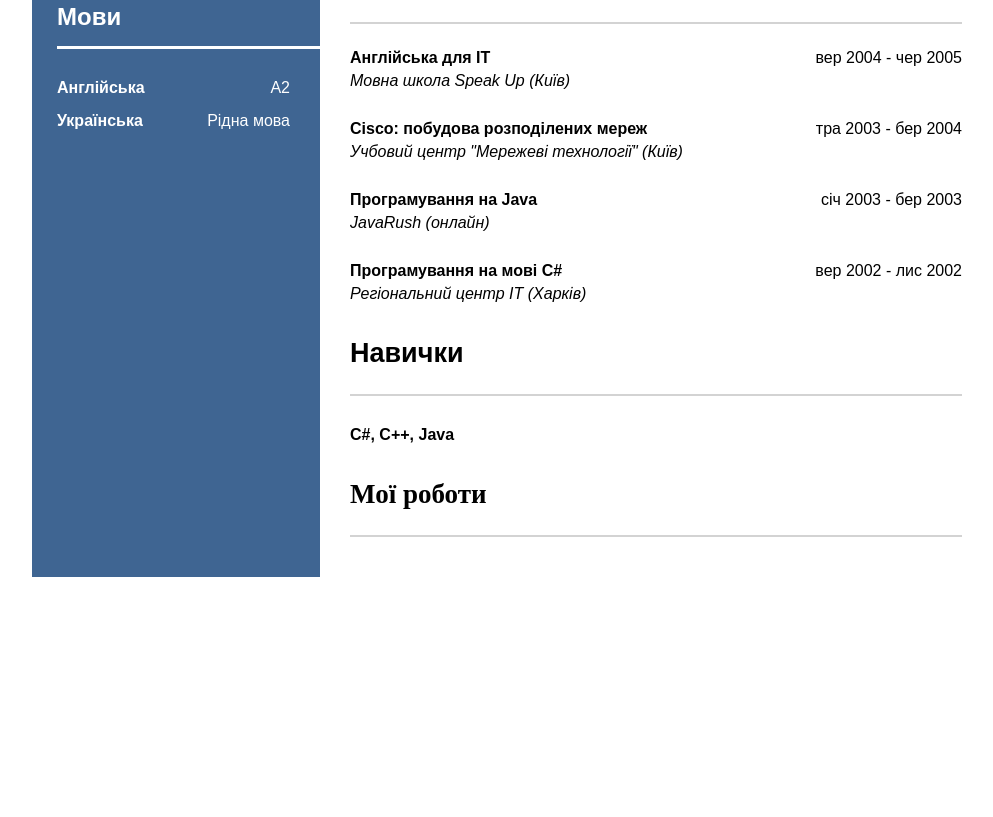
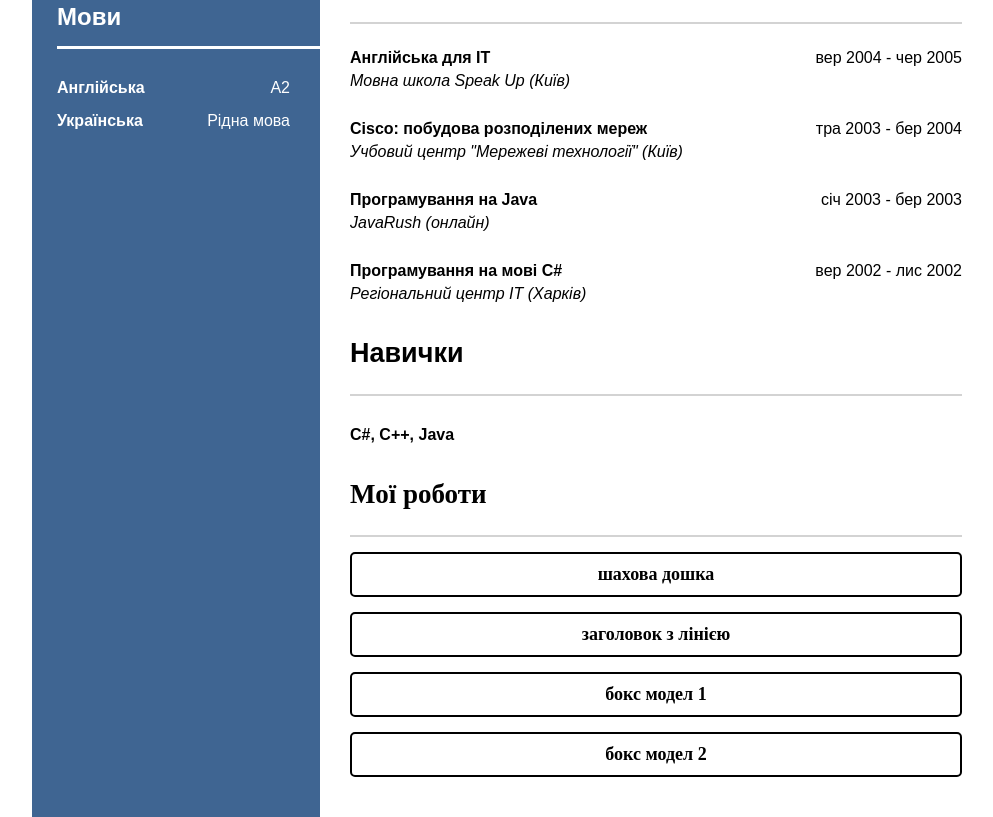
Before and after one commit to Vulkan89/vulkan89.github.io, a plain HTML site: page index.html in a window 1280 px wide. Shown: the part 850-1667 px from the top of the page, without its empty margins (128-1121 px from the left). Before the commit the page ends 1427 px from the top, so only its background shows below. Drawn offline with Linux system fonts and the light colour scheme.

Commit message:
Add files via upload

```diff
--- a/index.html
+++ b/index.html
@@ -223,6 +223,22 @@
 					Мої роботи
 				</div>
 				<hr>
+				<div class="right-side_work">
+							<ul>
+								<li class="buttons">
+									<a href="../chess/index.html">шахова дошка</a>
+								</li>
+								<li class="buttons">
+									<a href="../title_h1/index.html">заголовок з лінією</a>
+								</li>
+								<li class="buttons">
+									<a href="../box-model/index.html">бокс модел 1</a>
+								</li>
+								<li class="buttons">
+									<a href="../box-model/box-model2/index.html">бокс модел 2</a>
+								</li>
+							</ul>
+				</div>
 
 			</div>
 
--- a/styles.css
+++ b/styles.css
@@ -113,7 +113,26 @@ h1{
 	font-weight: bold;
 	font-family: none;
 }
-
 .mar{
 	margin-top: -5px;
 }
+.buttons{
+	display: flex;
+	margin-top: 15px;
+	justify-content: center;
+	padding: 10px 20px;
+	color: black;
+	background-color: white;
+	border: 2px solid black;
+	text-decoration: none;
+	border-radius: 5px;
+	font-family: none;
+	font-weight: bold;
+	font-size: 18px;
+
+}
+
+.buttons:hover {
+	color: white;
+	background-color: black;
+}
```
